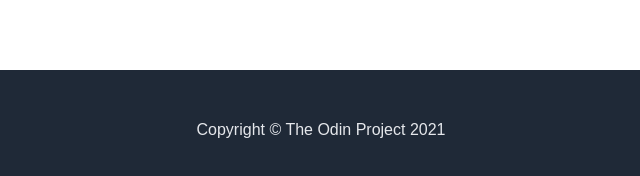
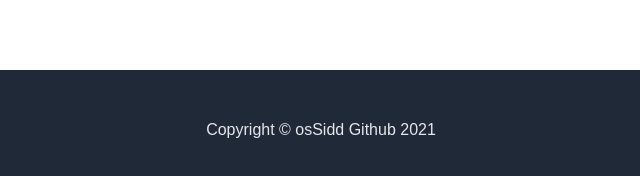
Before and after one commit to mc23234/Landing-page, a plain HTML site: page index.html in a window 1280 px wide. Shown: the part 2511-2687 px from the top of the page, 319-959 px from the left. Drawn offline with Linux system fonts and the light colour scheme.

Commit message:
changes in footer section

```diff
--- a/index.html
+++ b/index.html
@@ -84,7 +84,7 @@
 		</main>
 
 		<footer>
-			<p class = "footer-details">Copyright &copy The Odin Project 2021</p>
+			<p class = "footer-details">Copyright &copy osSidd Github 2021</p>
 		</footer>
 
 	</body>
```
